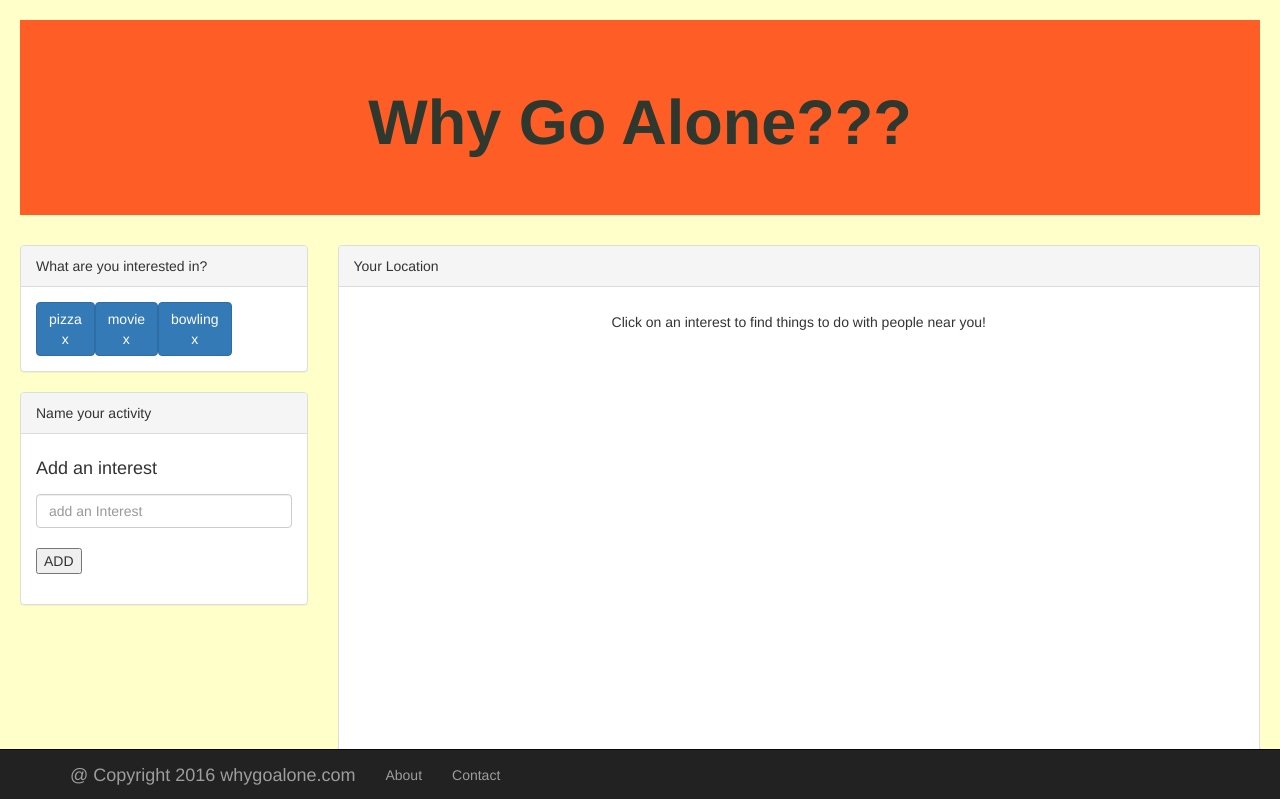
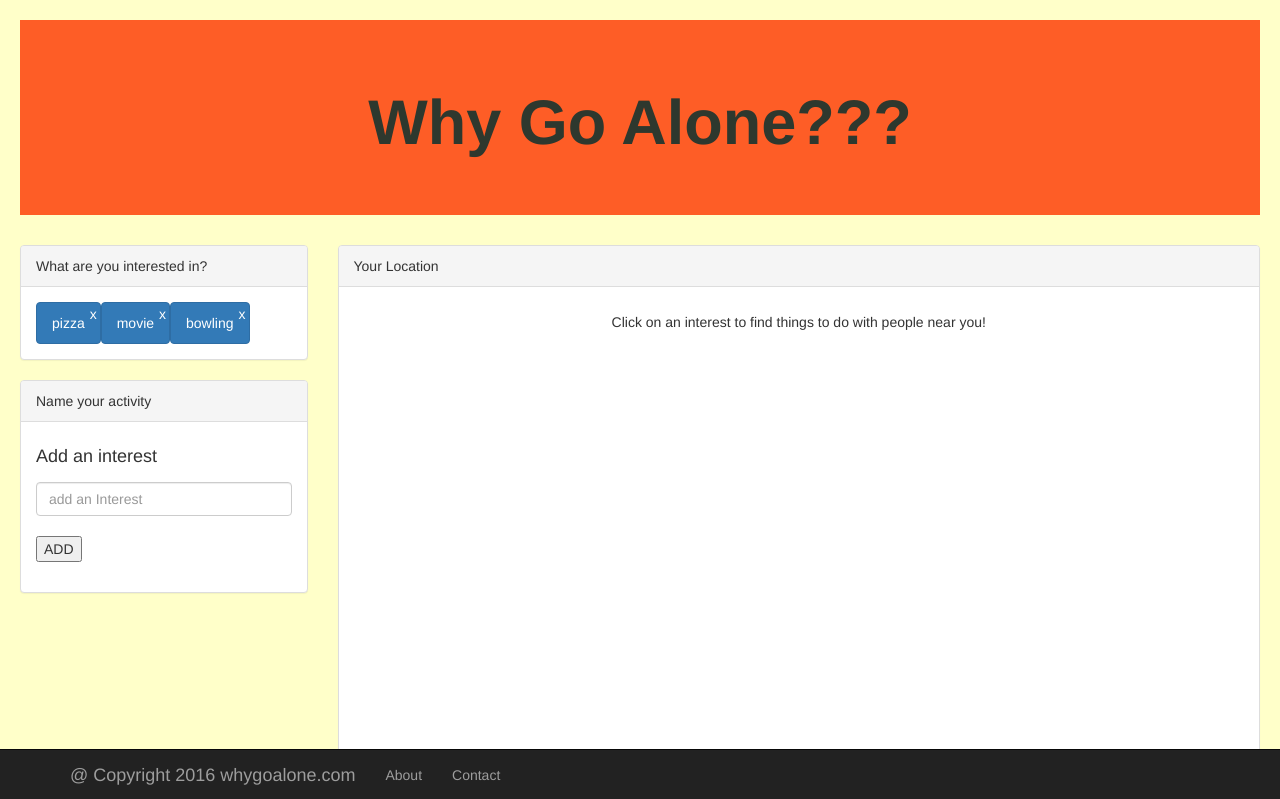
Before and after one commit to antoniojgage/Why_Go_Alone, a PHP site: page /index.html in a window 1280 px wide. Shown: the top 799 px of the page. Run offline with PHP 8.4, Linux system fonts and the light colour scheme; some libraries are stand-ins or nearby versions.

Commit message:
added feature to clear and interest button

```diff
--- a/assets/css/style.css
+++ b/assets/css/style.css
@@ -6,8 +6,16 @@
 
 p { margin : 0; }
 /*END GEOLOCATION CSS*/
-
+.interestButton {
+	position: relative;
+	padding: 10px 15px;
+}
 .closeInterest {
+	position: absolute;
+	padding: 1px;
 	top: 0px;
-	right: 0px;
+	right: 2px;
 }
+.closeInterest:hover {
+	border: 1px solid white;
+}
--- a/assets/javascript/app.js
+++ b/assets/javascript/app.js
@@ -30,6 +30,9 @@ $(document).ready(function() {
             $("#interestView").append(newButton);
         }
     }
+
+    renderButton();
+
     //handle when one button is clicked
     $("#addInterest").on("click", function() {
         console.log("Submit button is clicked");
@@ -49,7 +52,12 @@ $(document).ready(function() {
         return false;
 
     });
-    renderButton();
+
+    function closeInterest() {
+        var index = interests.indexOf($(this).parent().attr("data-name"));
+        interests.splice(index, 1);
+        renderButton();
+    };
 
     function selectInterest() {
         interest = $(this).data("name");
@@ -92,7 +100,6 @@ $(document).ready(function() {
     }
 
     function createMarker(place) {
-        console.log(place);
         var placeLoc = place.geometry.location;
         var marker = new google.maps.Marker({
             map: map,
@@ -131,5 +138,5 @@ $(document).ready(function() {
     }
 
     $(document).on("click", ".interestButton", selectInterest);
-
+    $(document).on("click", ".closeInterest", closeInterest);
 });
```
